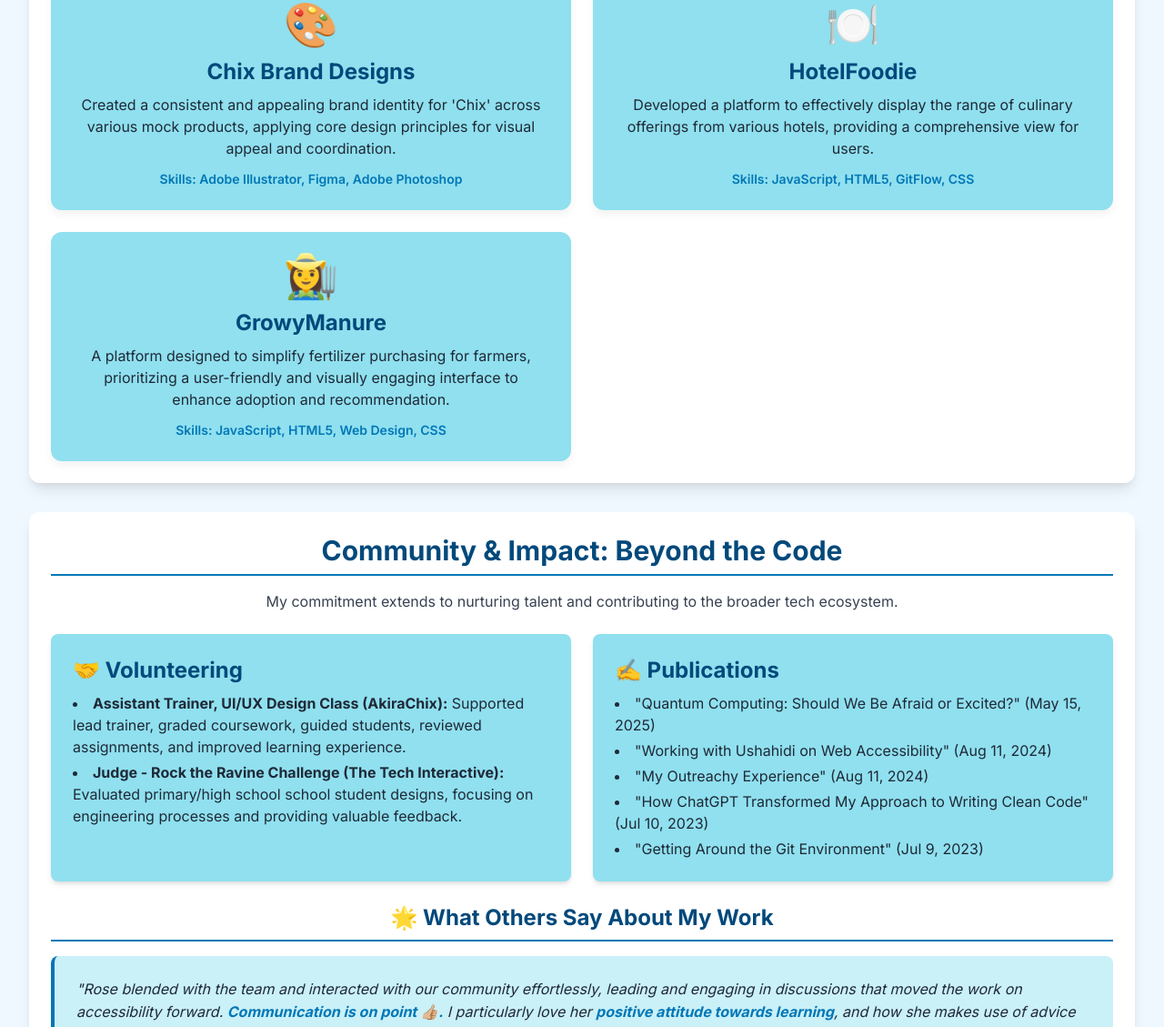
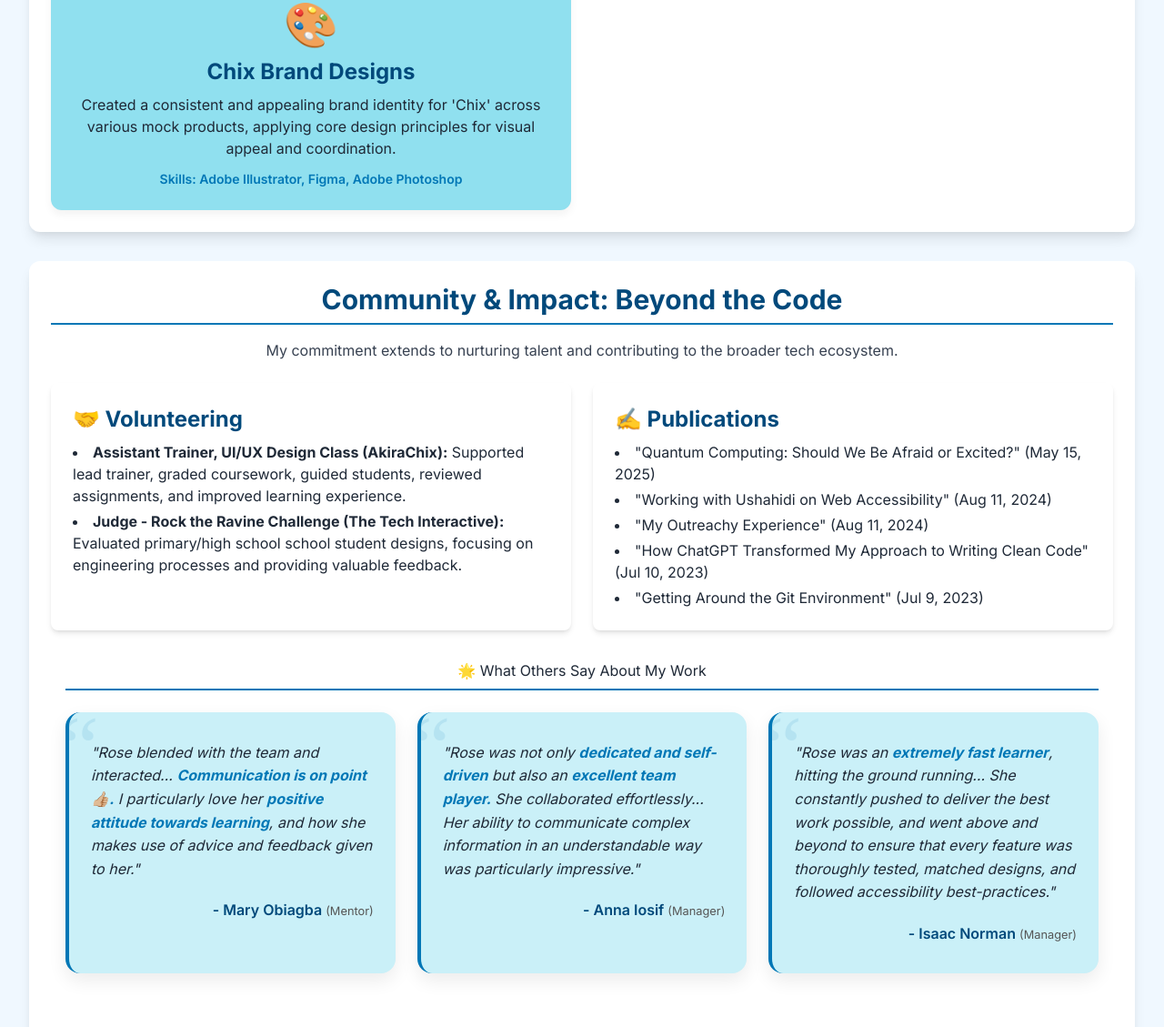
Before and after one commit to kivuvarosekivuvan/updatedPortfolio, a plain HTML site: page index.html in a window 1280 px wide. Shown: the part 3106-4235 px from the top of the page at 91% size. Drawn offline with nearby package versions, Linux system fonts and the light colour scheme.

Commit message:
Refines UI

```diff
--- a/index.html
+++ b/index.html
@@ -85,7 +85,7 @@
                 <div class="max-w-3xl mx-auto px-4 py-8 relative">
                     <div class="timeline-item">
                         <h3 class="text-xl font-semibold text-primary-medium">Software Developer</h3>
-                        <p class="text-gray-700">BYON8 · Aug 2024 - Present (11 mos)</p>
+                        <p class="text-gray-700">BYON8 · Aug 2024 - Present</p>
                         <p class="text-sm text-gray-600">Stockholm County, Sweden</p>
                         <p class="mt-2 text-gray-800">Focus on Flutter and Dart development, contributing to the future
                             of digital healthcare solutions.</p>
@@ -155,39 +155,6 @@
                         <p class="text-sm font-semibold text-primary-medium text-center">Skills: Adobe Illustrator,
                             Figma, Adobe Photoshop</p>
                     </div>
-                    <div class="project-card">
-                        <div class="text-5xl text-primary-dark mb-3 text-center">🍽️</div>
-                        <h3 class="text-2xl font-bold text-primary-dark mb-2 text-center">HotelFoodie</h3>
-                        <p class="text-gray-800 mb-3 text-center">Developed a platform to effectively display the range
-                            of culinary offerings from various hotels, providing a comprehensive view for users.</p>
-                        <p class="text-sm font-semibold text-primary-medium text-center">Skills: JavaScript, HTML5,
-                            GitFlow, CSS</p>
-                    </div>
-                    <div class="project-card">
-                        <div class="text-5xl text-primary-dark mb-3 text-center">👩‍🌾</div>
-                        <h3 class="text-2xl font-bold text-primary-dark mb-2 text-center">GrowyManure</h3>
-                        <p class="text-gray-800 mb-3 text-center">A platform designed to simplify fertilizer purchasing
-                            for farmers, prioritizing a user-friendly and visually engaging interface to enhance
-                            adoption and recommendation.</p>
-                        <p class="text-sm font-semibold text-primary-medium text-center">Skills: JavaScript, HTML5, Web
-                            Design, CSS</p>
-                    </div>
-                    <!-- <div class="project-card lg:col-span-2 text-center">
-                        <h3 class="text-2xl font-bold text-primary-dark mb-2">Code Repositories & Documentation</h3>
-                        <div class="flex flex-wrap justify-center gap-4 mt-3">
-                            <a href="https://docs.google.com/document/d/1Xy_Y-M1W-2_A-B_C_D-E-F-G-H-I-J-K-L-M-N-O-P-Q-R-S-T-U-V-W-X-Y-Z"
-                                target="_blank"
-                                class="bg-primary-medium text-white px-4 py-2 rounded-lg hover:bg-primary-dark transition duration-300">
-                                🔗 Atembo Documentation
-                            </a>
-                            <a href="https://github.com/kivuvarosekivuvan/PythonWork" target="_blank"
-                                class="bg-primary-medium text-white px-4 py-2 rounded-lg hover:bg-primary-dark transition duration-300">
-                                🔗 GreenGrocer Backend (Python)
-                            </a>
-                        </div>
-                        <p class="text-sm text-gray-600 mt-3">Access comprehensive documentation and code repositories
-                            for deeper insights into my work.</p>
-                    </div> -->
                 </div>
             </div>
 
@@ -197,7 +164,7 @@
                 <p class="text-center text-gray-700 max-w-4xl mx-auto mb-6">My commitment extends to nurturing talent
                     and contributing to the broader tech ecosystem.</p>
                 <div class="grid grid-cols-1 md:grid-cols-2 gap-6">
-                    <div class="bg-primary-lighter p-6 rounded-lg shadow-md">
+                    <div class="p-6 rounded-lg shadow-md">
                         <h3 class="text-2xl font-bold text-primary-dark mb-2">🤝 Volunteering</h3>
                         <ul class="list-disc list-inside text-gray-800 space-y-1">
                             <li><strong>Assistant Trainer, UI/UX Design Class (AkiraChix):</strong> Supported lead
@@ -208,7 +175,7 @@
                                 providing valuable feedback.</li>
                         </ul>
                     </div>
-                    <div class="bg-primary-lighter p-6 rounded-lg shadow-md">
+                    <div class="p-6 rounded-lg shadow-md">
                         <h3 class="text-2xl font-bold text-primary-dark mb-2">✍️ Publications</h3>
                         <ul class="list-disc list-inside text-gray-800 space-y-1">
                             <li>"Quantum Computing: Should We Be Afraid or Excited?" (May 15, 2025)</li>
@@ -219,35 +186,24 @@
                         </ul>
                     </div>
                 </div>
-                <div class="mt-6">
-                    <h3 class="text-2xl font-bold text-primary-dark mb-4 text-center section-heading">🌟 What Others Say
-                        About My Work</h3>
-                    <div class="recommendation-card">
-                        <p class="italic text-gray-800">"Rose blended with the team and interacted with our community
-                            effortlessly, leading and engaging in discussions that moved the work on accessibility
-                            forward. <span class="font-bold text-primary-medium">Communication is on point 👍🏼.</span>
-                            I particularly love her <span class="font-bold text-primary-medium">positive attitude
-                                towards learning</span>, and how she makes use of advice and feedback given to her."</p>
-                        <p class="font-bold text-primary-medium mt-2">- Mary Obiagba (Mentor)</p>
-                    </div>
-                    <div class="recommendation-card">
-                        <p class="italic text-gray-800">"Rose was not only <span
-                                class="font-bold text-primary-medium">dedicated and self-driven</span> but also an <span
-                                class="font-bold text-primary-medium">excellent team player.</span> She collaborated
-                            effortlessly... Her ability to communicate complex information in an understandable way was
-                            particularly impressive."</p>
-                        <p class="font-bold text-primary-medium mt-2">- Anna Iosif (Manager)</p>
-                    </div>
-                    <div class="recommendation-card">
-                        <p class="italic text-gray-800">"Rose was an <span
-                                class="font-bold text-primary-medium">extremely fast learner</span>, hitting the ground
-                            running and shipping her first feature within a week... She constantly pushed to deliver the
-                            best work possible, and went above and beyond to ensure that every feature was thoroughly
-                            tested, matched designs, and followed accessibility best-practices. Her dedication,
-                            creativity, and technical skills were truly outstanding."</p>
-                        <p class="font-bold text-primary-medium mt-2">- Isaac Norman (Manager)</p>
-                    </div>
-                </div>
+    <div class="recommendation-section">
+  <h3 class="section-heading text-center mb-6">🌟 What Others Say About My Work</h3>
+  <div class="recommendation-grid">
+    <blockquote class="recommendation-card">
+      <p>"Rose blended with the team and interacted… <span class="highlight">Communication is on point 👍🏼.</span> I particularly love her <span class="highlight">positive attitude towards learning</span>, and how she makes use of advice and feedback given to her."</p>
+      <cite>- Mary Obiagba <small>(Mentor)</small></cite>
+    </blockquote>
+    <blockquote class="recommendation-card">
+      <p>"Rose was not only <span class="highlight">dedicated and self-driven</span> but also an <span class="highlight">excellent team player.</span> She collaborated effortlessly... Her ability to communicate complex information in an understandable way was particularly impressive."</p>
+      <cite>- Anna Iosif <small>(Manager)</small></cite>
+    </blockquote>
+    <blockquote class="recommendation-card">
+      <p>"Rose was an <span class="highlight">extremely fast learner</span>, hitting the ground running… She constantly pushed to deliver the best work possible, and went above and beyond to ensure that every feature was thoroughly tested, matched designs, and followed accessibility best-practices."</p>
+      <cite>- Isaac Norman <small>(Manager)</small></cite>
+    </blockquote>
+  </div>
+</div>
+
             </div>
 
             <div class="card lg:col-span-3 text-center bg-gradient-to-br from-primary-lighter to-white p-8">
--- a/style.css
+++ b/style.css
@@ -400,3 +400,75 @@ body {
             font-size: 1.5rem;
             margin-right: 0.5rem;
         }
+
+
+
+
+
+        /* Container & Grid */
+.recommendation-section {
+  padding: 2rem 1rem;
+}
+.recommendation-grid {
+  display: grid;
+  gap: 1.5rem;
+}
+@media (min-width: 1024px) {
+  .recommendation-grid {
+    grid-template-columns: repeat(3, 1fr);
+  }
+}
+
+/* Card Base */
+.recommendation-card {
+  position: relative;
+  /* background: linear-gradient(135deg, #e0f7fa 0%, #b2ebf2 100%); */
+  padding: 2rem 1.5rem;
+  border-radius: 1rem;
+  box-shadow: 0 8px 20px rgba(0, 0, 0, 0.08);
+  overflow: hidden;
+  transition: transform 0.3s ease, box-shadow 0.3s ease;
+}
+.recommendation-card:hover {
+  transform: translateY(-5px);
+  box-shadow: 0 16px 30px rgba(0, 0, 0, 0.12);
+}
+
+/* Decorative Quote Mark */
+.recommendation-card::before {
+  content: '“';
+  position: absolute;
+  top: -10px;
+  left: -10px;
+  font-size: 6rem;
+  line-height: 1;
+  color: rgba(0, 119, 182, 0.1);
+  font-family: serif;
+}
+
+/* Text Styling */
+.recommendation-card p {
+  font-style: italic;
+  line-height: 1.6;
+  margin: 0;
+  position: relative;
+  z-index: 1;
+}
+.recommendation-card .highlight {
+  font-weight: 700;
+  color: #0077B6;
+}
+
+/* Citation */
+.recommendation-card cite {
+  display: block;
+  margin-top: 1.25rem;
+  font-style: normal;
+  font-weight: 600;
+  color: #00497B;
+  text-align: right;
+}
+.recommendation-card cite small {
+  font-weight: 400;
+  color: #555;
+}
```
